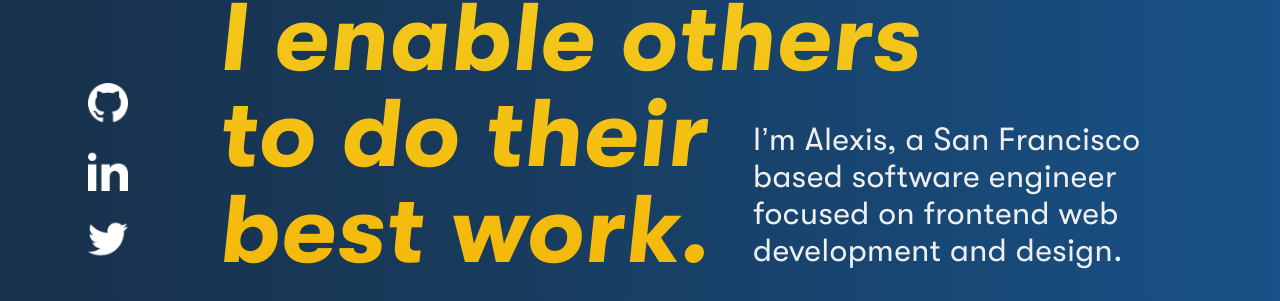
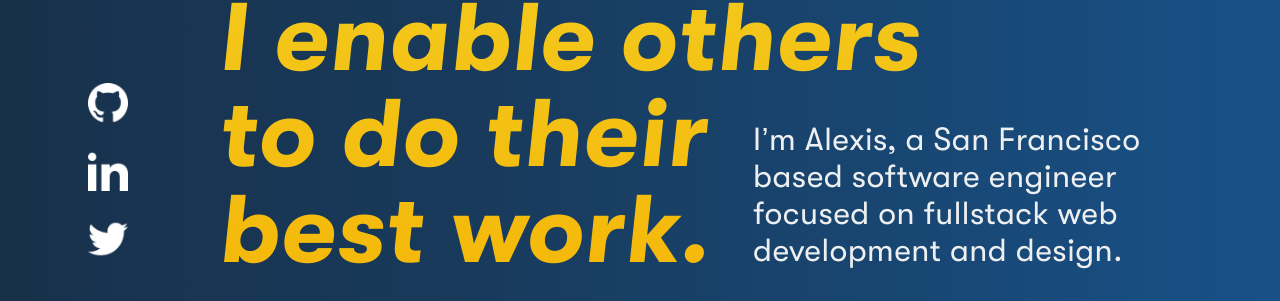
Before and after one commit to elusiveplanet/alexisrenderos.com, a Next.js app in the folder web/: page / in a window 1280 px wide. Shown: the part 227-528 px from the top of the page. Built offline with nearby package versions, Linux system fonts and the light colour scheme.

Commit message:
Update cta.tsx

```diff
--- a/web/components/cta.tsx
+++ b/web/components/cta.tsx
@@ -104,7 +104,7 @@ const CTA = ({ width }: CTAProps): JSX.Element => (
             <CTASubtextWrapper>
               <CTASubtext>
                 I’m Alexis, a San Francisco based software engineer focused on
-                frontend web development and design.
+                fullstack web development and design.
               </CTASubtext>
             </CTASubtextWrapper>
             <CTAHeading>
```
